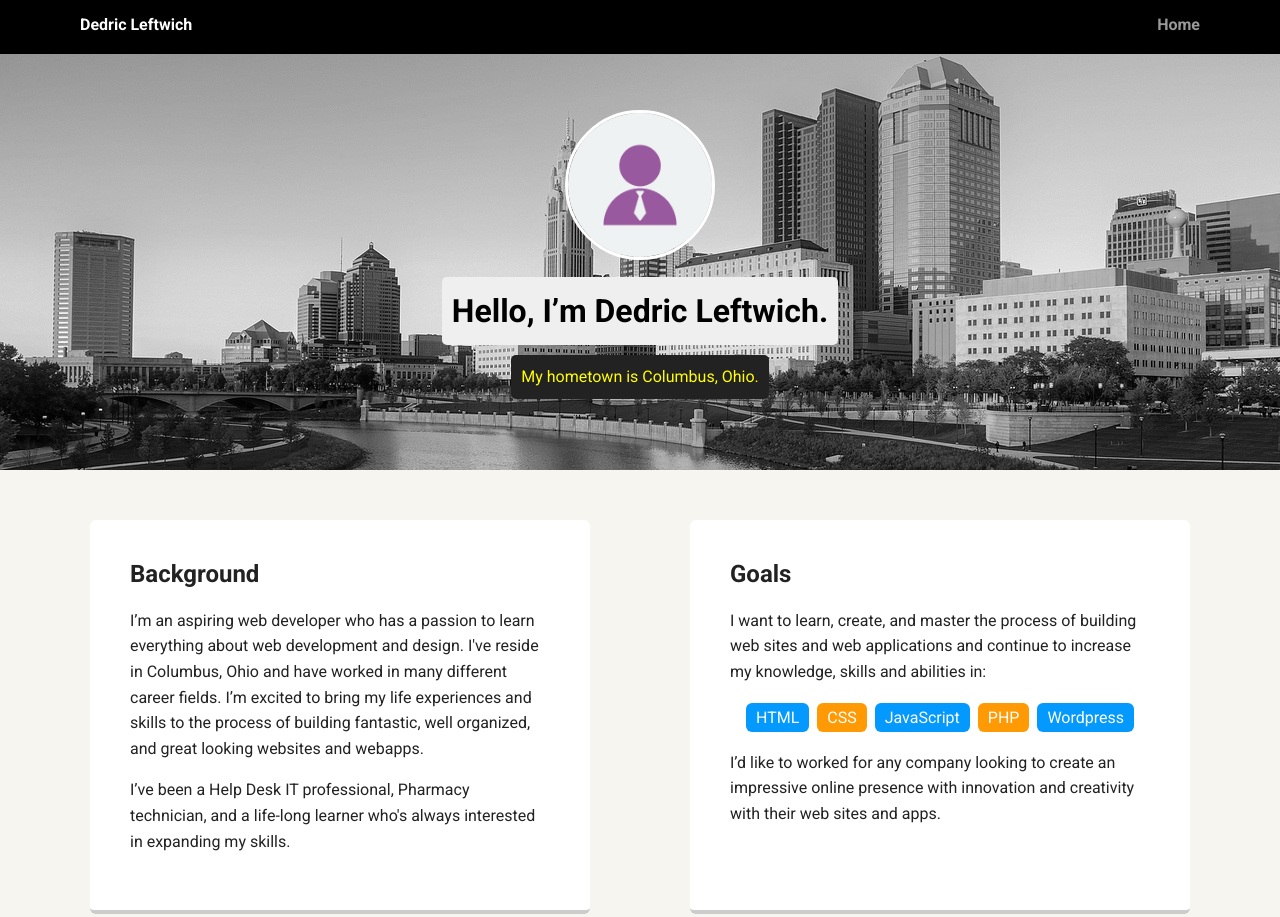
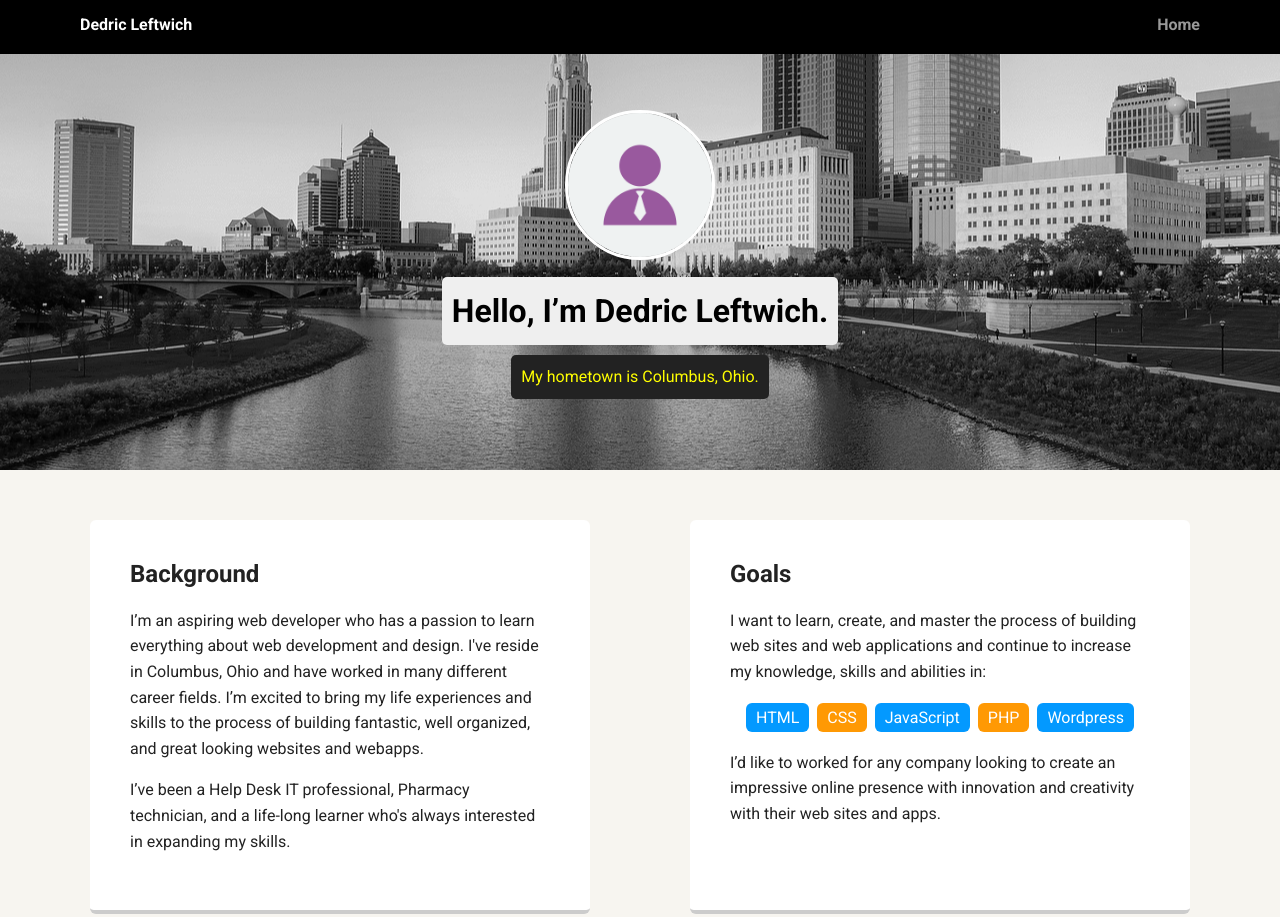
Before and after one commit to dedricl/techdegree-project-1, a plain HTML site: page index.html in a window 1280 px wide. Shown: the top 917 px of the page. Drawn offline with Linux system fonts and the light colour scheme; a web font is replaced by a local one.

Commit message:
Change the layout for thr img background

```diff
--- a/styles.css
+++ b/styles.css
@@ -57,7 +57,7 @@ a:hover {
 
 header {
   text-align: center;
-  background: url('images/columbus.jpg') no-repeat top center ;
+  background: url('images/columbus.jpg') no-repeat  center ;
   background-size: cover;
   overflow: hidden;
   padding-top: 60px;
```
